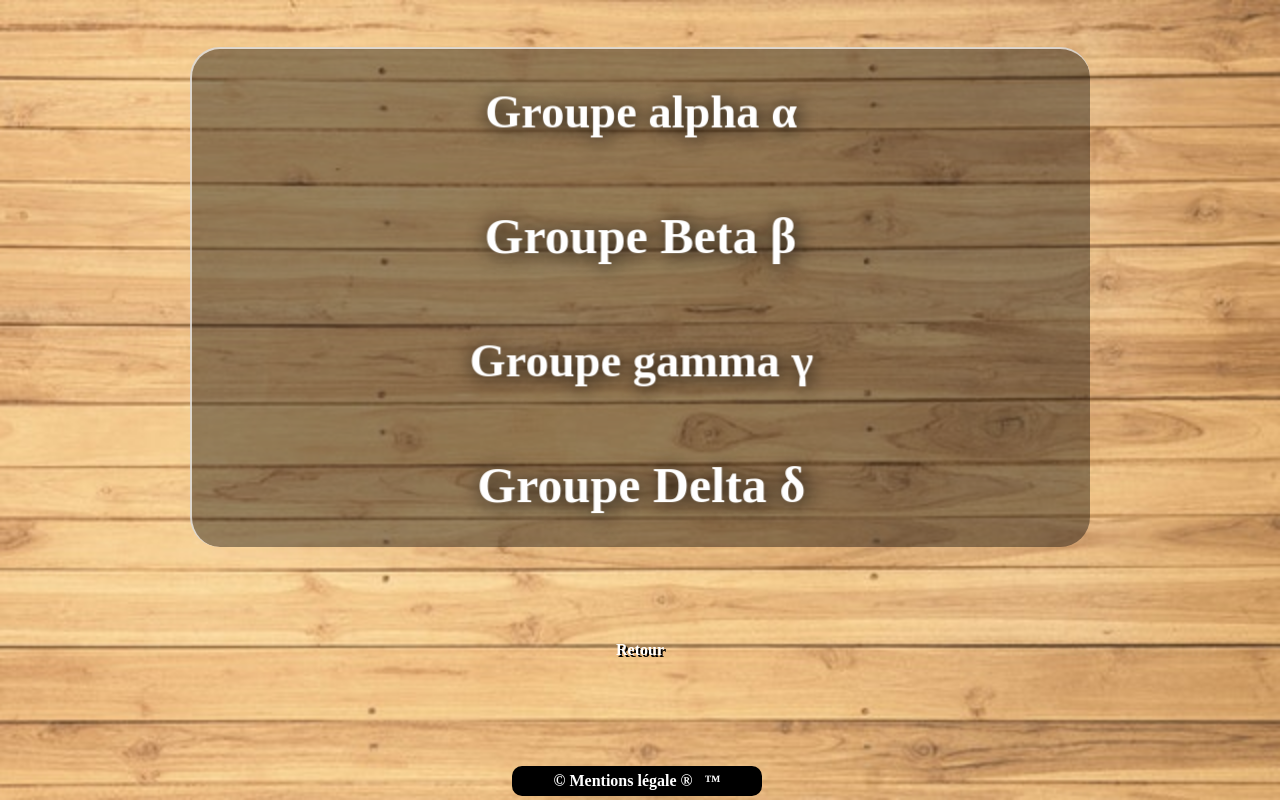
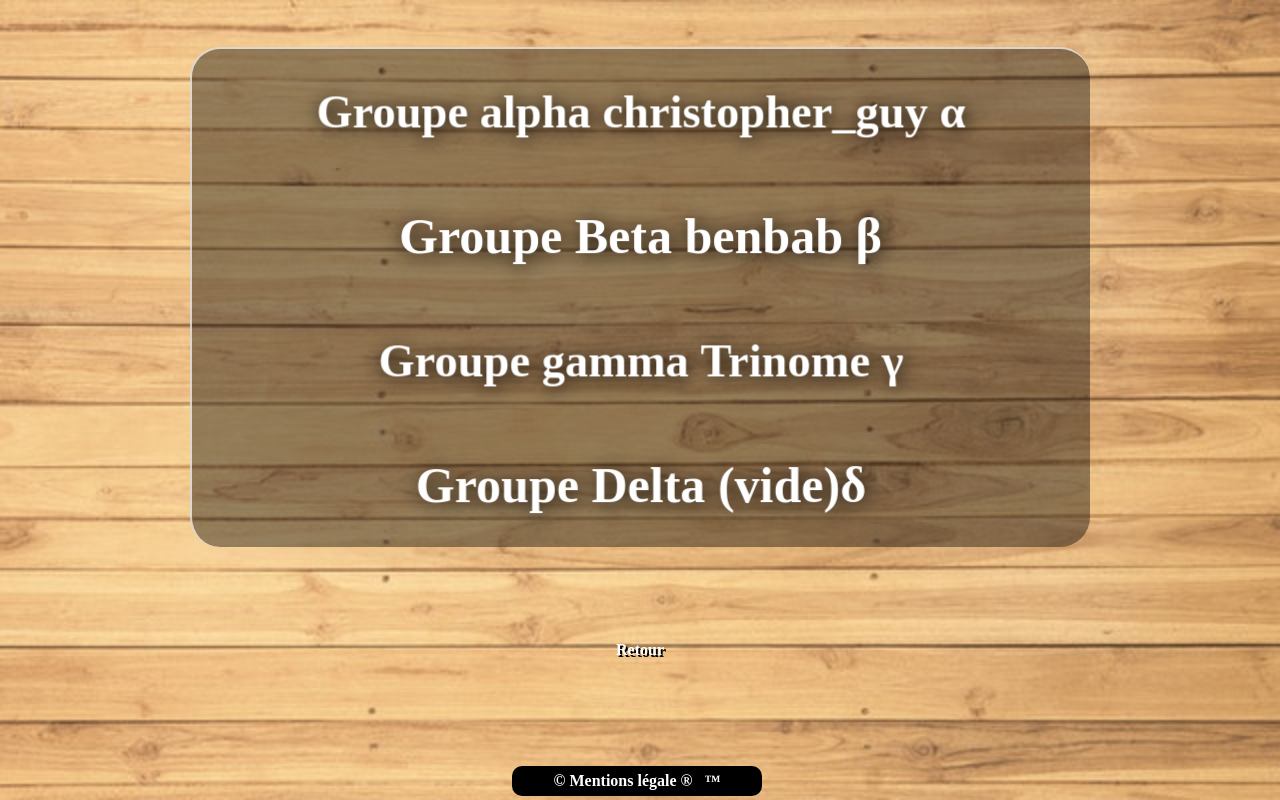
Before and after one commit to acs-sens-2021/Presentation-VA-AL, a plain HTML site: page concurrents.html in a window 1280 px wide. Drawn offline with Linux system fonts and the light colour scheme.

Commit message:
ajout des liens presentation

```diff
--- a/concurrents.html
+++ b/concurrents.html
@@ -9,10 +9,10 @@
 </head>
 <body>
     <div class="container floux">
-        <span class="ligimpair"><a href="#">Groupe alpha&nbsp;&alpha;</a></span>
-        <span class="ligpair"><a href="#">Groupe Beta&nbsp;&beta;</a></span>
-        <span class="ligimpair"><a href="#">Groupe gamma&nbsp;&gamma;</a></span>
-        <span class="ligpair"><a href="#">Groupe Delta&nbsp;&delta;</a></span><!--epsilon-->
+        <span class="ligimpair"><a href="https://acs-sens-2021.github.io/presentation-christopher_guy">Groupe alpha&nbsp;christopher_guy&nbsp;&alpha;</a></span>
+        <span class="ligpair"><a href="https://acs-sens-2021.github.io/presentation-benbab">Groupe Beta&nbsp;benbab&nbsp;&beta;</a></span>
+        <span class="ligimpair"><a href="https://acs-sens-2021.github.io/Presentation-Trinome">Groupe gamma&nbsp;Trinome&nbsp;&gamma;</a></span>
+        <span class="ligpair"><a href="#">Groupe Delta&nbsp;(vide)&delta;</a></span><!--epsilon-->
     </div>
     <div><a class="retour" href="index.html">Retour</a></div>
     <a href="legal.html"><div class="btn2"><p class="p-btn2">&copy;&nbsp;Mentions légale&nbsp;&reg; &nbsp; &trade;</p></div></a>
```
